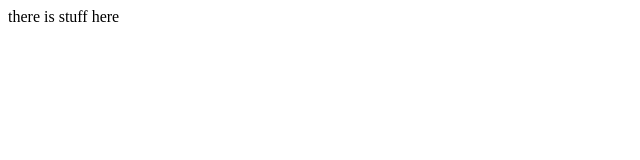
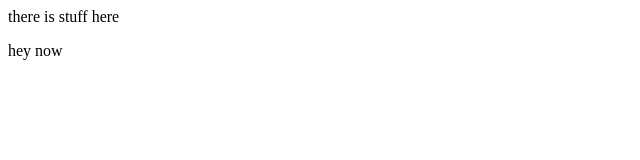
Before and after one commit to rhondakremer/git-destroy, a plain HTML site: page index.html in a window 1280 px wide. Shown: the full height of the page, 0-640 px from the left. Drawn offline with Linux system fonts and the light colour scheme.

Commit message:
updated index.html

```diff
--- a/index.html
+++ b/index.html
@@ -8,5 +8,6 @@
 </head>
 <body>
     there is stuff here
+    <p>hey now</p>
 </body>
 </html>
```
